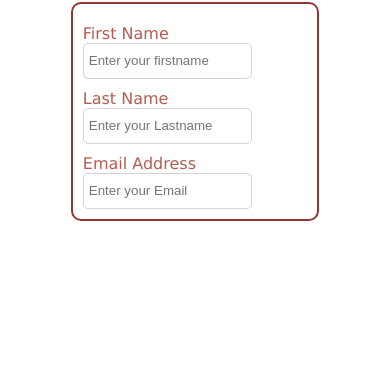
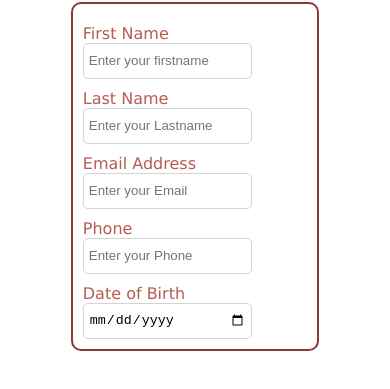
Before and after one commit to lavinagithub/symmetrical-octo-lamp, a plain HTML site: page registration.html in a window 390 px wide. Shown: the part 127-516 px from the top of the page. Drawn offline with Linux system fonts and the light colour scheme.

Commit message:
adding phone dob

```diff
--- a/registration.html
+++ b/registration.html
@@ -41,6 +41,24 @@
           class="form_input"
           placeholder="Enter your Email"
         />
+        <!-- Phone -->
+        <label for="userPhone">Phone</label>
+        <input
+          type="tel"
+          name="userPhone"
+          id="userPhone"
+          class="form_input"
+          placeholder="Enter your Phone"
+        />
+        <!-- Date of Birth -->
+        <label for="userDob">Date of Birth</label>
+        <input
+          type="date"
+          name="userDob"
+          id="userDob"
+          class="form_input"
+          placeholder="Enter your DOB"
+        />
       </form>
     </section>
     <!-- outer section ends -->
```
